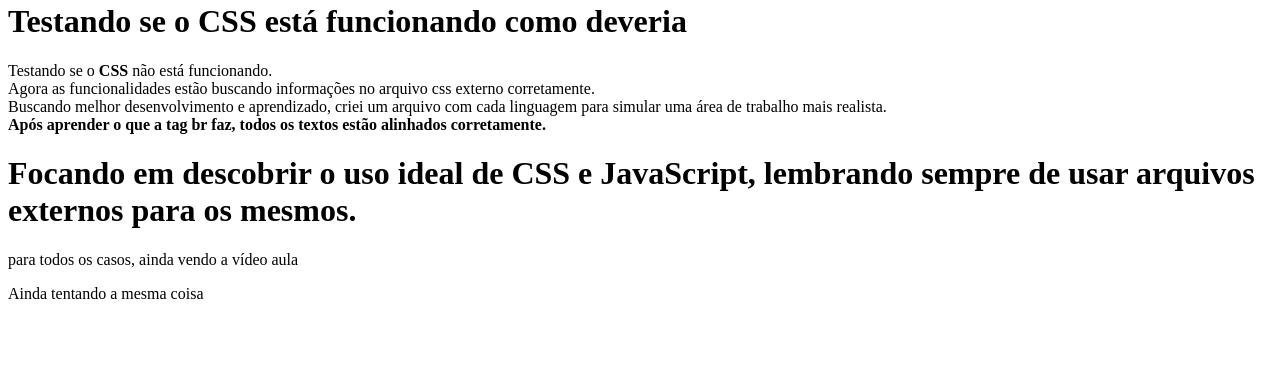
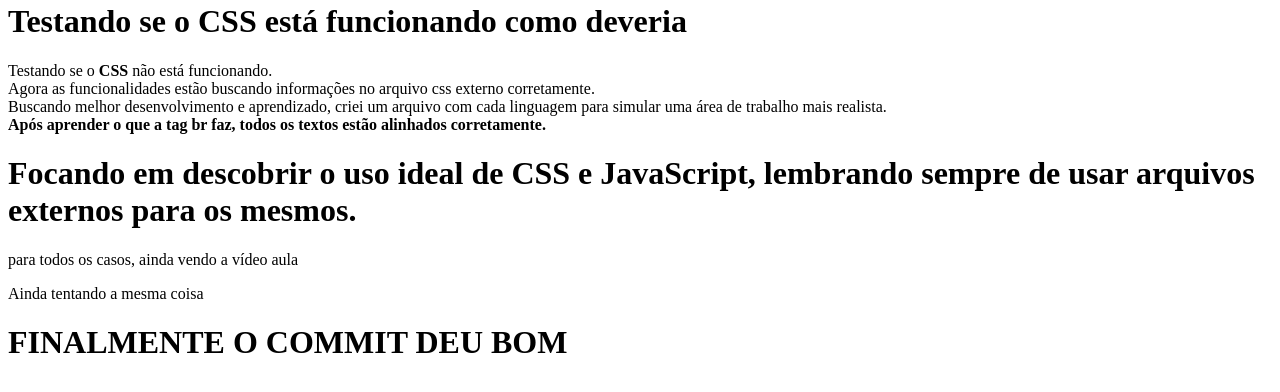
Before and after one commit to luskerah/First-project-front-end, a plain HTML site: page index.html in a window 1280 px wide. Shown: the part 330-722 px from the top of the page. Drawn offline with Linux system fonts and the light colour scheme.

Commit message:
commit com sucesso

```diff
--- a/index.html
+++ b/index.html
@@ -29,6 +29,7 @@
         </p>
         <!-- tentando commitar algo para ver se dá certo -->
         <p> Ainda tentando a mesma coisa</p>
+        <h1 strong>FINALMENTE O COMMIT DEU BOM</h1>
 </body>
 
 </html>
```
